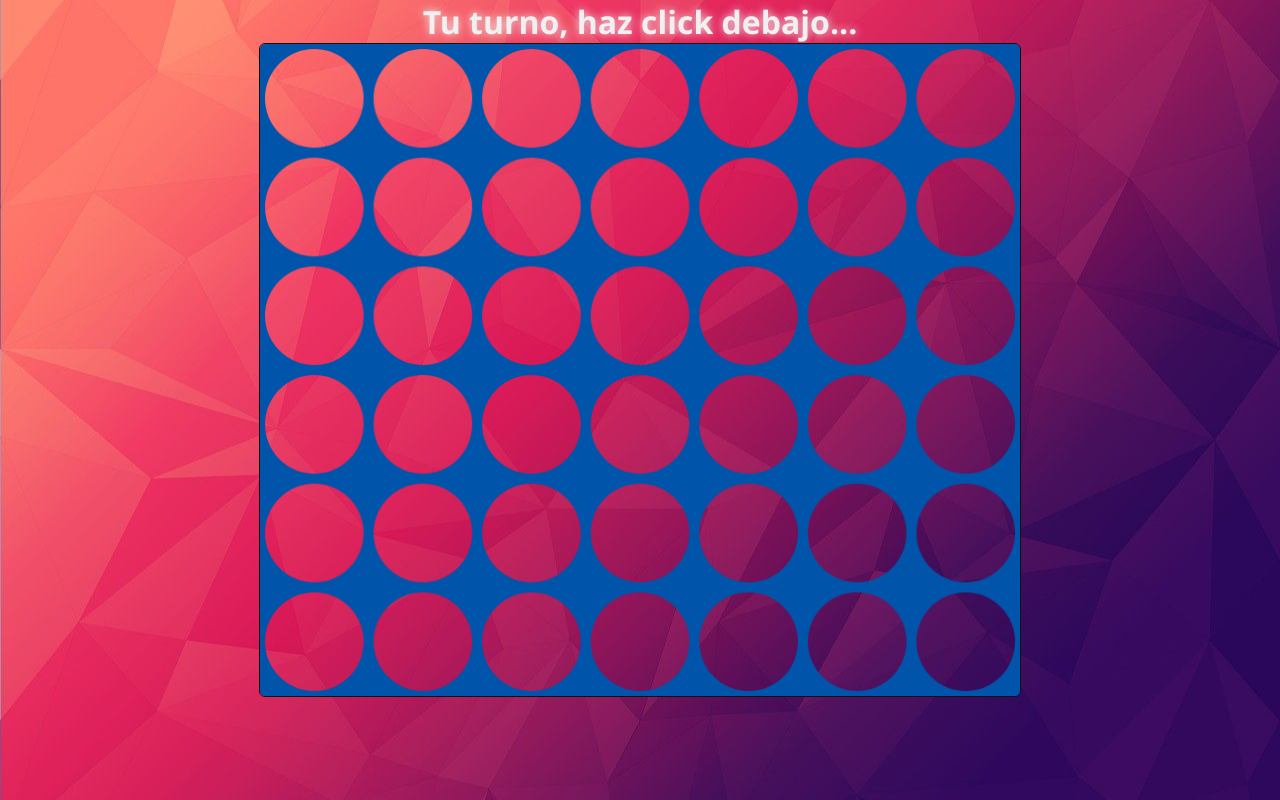
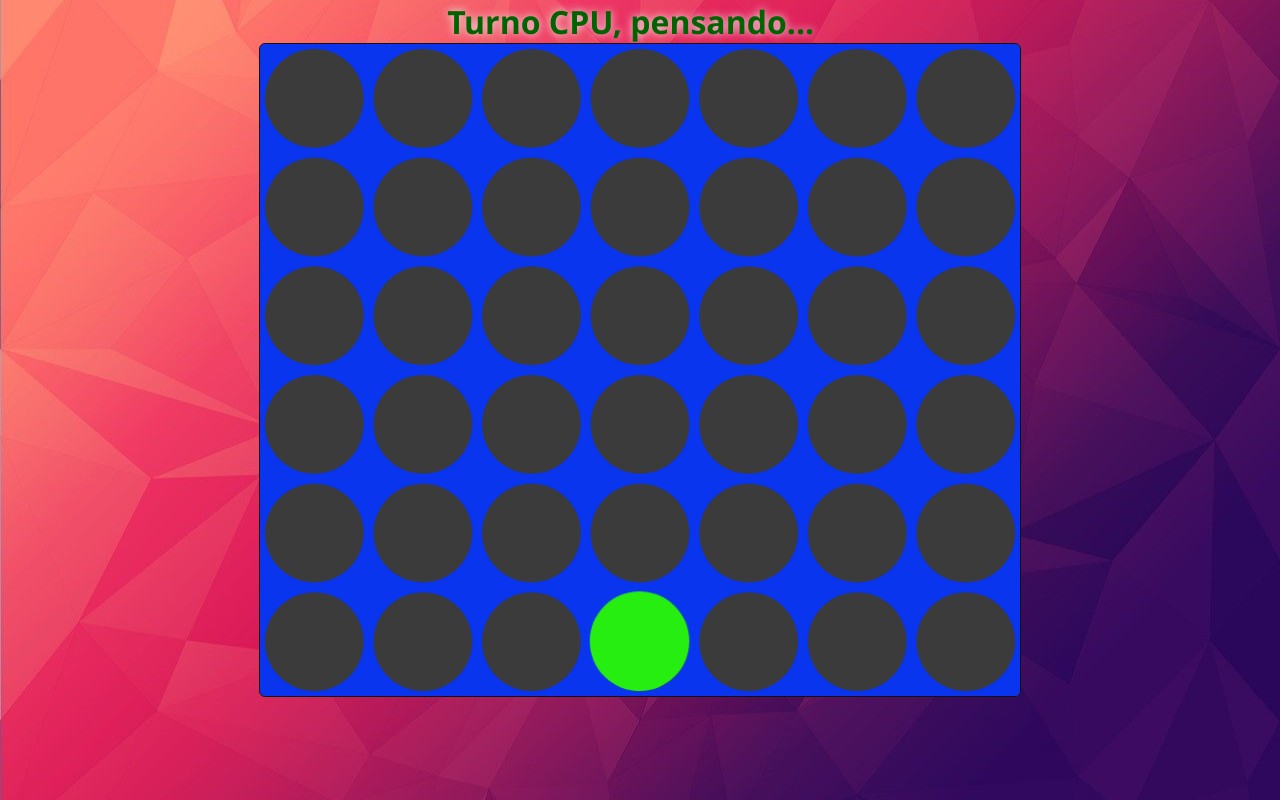
Before and after one commit to juan1639/Cuatro-raya-js-canvas, a plain HTML site: page index.html in a window 1280 px wide. Both pictures are taken after a click on the button "Nueva Partida". Drawn offline with Linux system fonts and the light colour scheme.

Commit message:
Cambiada toda la funcionalidad relativa a CSS por funcionalidad para canvas

```diff
--- a/src/js/cpuFunctions.js
+++ b/src/js/cpuFunctions.js
@@ -9,7 +9,6 @@ import
     play_sonidos
 } from "./functions.js";
 
-// FUNCIONES ===============================================================
 function juega_CPU()
 {
     if (settings.turno || !settings.estado.enJuego) return;
@@ -39,15 +38,7 @@ function juega_CPU()
     settings.contadorJugadas ++;
     console.log("contador:" + settings.contadorJugadas);
 
-    // ----------------------------------------------------------------
-    setTimeout(() =>
-    {
-        settings.turno = true;
-        poner_textos('Tu turno, haz click debajo...', 'var(--blanco)');
-    }, 1900);// 1,9s tiempo estimado que tarda en caer la fichaCPU
-
     const filaLibre = check_colision(columna);
-    settings.arrayTablero[filaLibre][columna] = 2; // *** 2 = ficha CPU ***
 
     settings.resultado.ganaCPU = check_4raya(2);
 
@@ -78,7 +69,7 @@ function juega_CPU()
         }, 4900);// ...5,9s suena 'gameover'
     }
 
-    creaFicha_yAnimaLanzamiento('fichaCPU', filaLibre, columna);
+    creaFicha_yAnimaLanzamiento(2, filaLibre, columna);
 }
 
 function hacer4raya_siEsPosible()
--- /dev/null
+++ b/src/js/ficha.js
@@ -0,0 +1,87 @@
+import { settings } from "./main.js";
+import { juega_CPU } from "./cpuFunctions.js";
+
+export class Ficha
+{
+    constructor(id, x, y, finRecorrido, columna, filaLibre)
+    {
+        this.id = id;
+        this.x = x;
+        this.y = y;
+        this.finRecorrido = finRecorrido;
+        this.columna = columna;
+        this.filaLibre = filaLibre;
+
+        this.vel = 10;
+        this.radio = Math.floor(settings.constantes.TILE_X / 2);
+        this.radioVisual = Math.floor(settings.constantes.TILE_X / 2.15);
+
+        this.tablero = settings.doms.tablero;
+        this.ctx = this.tablero.getContext('2d');
+
+        this.banderaCambioTurno = false;
+    }
+
+    actualizaFichaCayendo()
+    {
+        if (this.y >= this.finRecorrido)
+        {
+            this.cambioTurno();
+            return;
+        }
+
+        this.y += this.vel;
+        this.dibujaFichaCayendo();
+    }
+
+    dibujaFichaCayendo()
+    {
+        this.ctx.fillStyle = this.id === 1 ? settings.colores.FICHA_ROJA : settings.colores.FICHA_VERDE;
+
+        this.ctx.beginPath();
+        this.ctx.arc(this.x, this.y, this.radioVisual, 0, 2 * Math.PI);
+        this.ctx.fill();
+        this.ctx.closePath();
+    }
+
+    cambioTurno()
+    {
+        if (this.banderaCambioTurno)
+        {
+            return;
+        }
+
+        this.banderaCambioTurno = true;
+
+        settings.arrayTablero[this.filaLibre][this.columna] = this.id;
+
+        settings.turno = !settings.turno;
+
+        if (!settings.turno)
+        {
+            //poner_textos('Turno CPU, pensando...', 'var(--colorTxtCPU)');
+
+            setTimeout(() =>
+            {
+                console.log('tirada CPU');
+                juega_CPU();
+            }, settings.constantes.tiempoRespuestaCPU);
+        }
+        else
+        {
+            //poner_textos('Tu turno, haz click debajo...', 'var(--colorTxtJugador)');
+        }
+    }
+
+    dibujaFichaArray(idFicha, x, y)
+    {
+        const {TILE_X, TILE_Y} = settings.constantes;
+
+        this.ctx.fillStyle = idFicha === 1 ? settings.colores.FICHA_ROJA : settings.colores.FICHA_VERDE;
+
+        this.ctx.beginPath();
+        this.ctx.arc((x * TILE_X) + this.radio, (y * TILE_Y) + this.radio, this.radioVisual, 0, 2 * Math.PI);
+        this.ctx.fill();
+        this.ctx.closePath();
+    }
+}
--- a/src/js/functions.js
+++ b/src/js/functions.js
@@ -1,44 +1,30 @@
 import { settings } from "./main.js";
+import { Ficha } from './ficha.js';
 
-// FUNCIONES ===============================================
 function creaFicha_yAnimaLanzamiento(id, filaLibre, columna)
 {
-    console.log(id + 'tirada...');
-    //const esResponsive = window.innerWidth < 768;
+    console.log('tirada: ' + id);
 
-    let coorX = columna * settings.constantes.TILE_XX;
-    let coorY = filaLibre * settings.constantes.TILE_YY;
+    const {TILE_X, TILE_Y} = settings.constantes;
+    const radio = Math.floor(settings.constantes.TILE_X / 2);
 
-    const ficha = document.createElement('div');
-    ficha.setAttribute('class', id);
+    let coorX = (columna * TILE_X) + radio;
+    let coorY = (filaLibre * TILE_Y) + radio;
 
-    const velAnima = [0.5, 0.3, 0.6, 1.0, 1.3, 1.6];
-
-    if (filaLibre > 0) ficha.style.animation = `animaFicha${filaLibre} ${velAnima[filaLibre]}s linear forwards`;
-
-    ficha.style.top = coorY.toString() + 'px';
-    ficha.style.left = coorX.toString() + 'px';
-
-    const cuandoCae = velAnima[filaLibre] * 1000;
-    play_sonidos('ficha1', false);
-    play_sonidos('ficha2', false)
+    settings.ficha = new Ficha(id, coorX, 0, coorY, columna, filaLibre);
 
     setTimeout(() =>
     {
         play_sonidos('ficha2', false);
-    }, cuandoCae);
-
-    settings.doms.tablero.appendChild(ficha);
-    settings.arrayFichasDom.push(ficha);
-    console.log(Array.from(settings.doms.tablero.childNodes));
-    console.log(settings.arrayFichasDom);
+    }, 1000);
 }
 
 function check_colision(columna)
 {
     const filas = settings.constantes.FILAS - 1;
 
-    for (let i = filas; i >= 0; i --) {
+    for (let i = filas; i >= 0; i --)
+    {
         if (settings.arrayTablero[i][columna] === 0) return i;
     }
 
@@ -122,6 +108,52 @@ function check_diagonalesIzquierda(id, i, ii, contador)
     return false;
 }
 
+function actualizarArrayTablero()
+{
+    for (let row = 0; row < settings.constantes.FILAS; row ++)
+    {
+        for (let col = 0; col < settings.constantes.COLUMNAS; col ++)
+        {
+            const casilla = settings.arrayTablero[row][col];
+
+            if (casilla !== 0)
+            {
+                settings.ficha.dibujaFichaArray(casilla, col, row);
+            }
+        }
+    }
+}
+
+function dibuja_tablero()
+{
+    const tablero = settings.doms.tablero;
+    const ctx = tablero.getContext('2d');
+
+    const {TILE_X, TILE_Y, FILAS, COLUMNAS} = settings.constantes;
+
+    tablero.width = TILE_X * COLUMNAS;
+    tablero.height = TILE_Y * FILAS;
+
+    ctx.fillStyle = settings.colores.TABLERO;
+    ctx.fillRect(0, 0,  tablero.width, tablero.height);
+
+    ctx.globalCompositeOperation = "destination-out";
+    for (let col = 0; col < COLUMNAS; col++)
+    {
+        for (let row = 0; row < FILAS; row++)
+        {
+            let x = 0 + col * TILE_X + TILE_X / 2;
+            let y = 0 + row * TILE_Y + TILE_Y / 2;
+
+            ctx.beginPath();
+            ctx.arc(x, y, TILE_X / 2 - 5, 0, Math.PI * 2);
+            ctx.fill();
+        }
+    }
+
+    ctx.globalCompositeOperation = "source-over";
+}
+
 function borrar_canvas(ctx, color, width, height)
 {
     ctx.fillStyle = color;
@@ -139,6 +171,8 @@ export {
     creaFicha_yAnimaLanzamiento,
     check_colision,
     check_4raya,
+    actualizarArrayTablero,
+    dibuja_tablero,
     borrar_canvas,
     play_sonidos
 };
--- a/src/js/iniFunctions.js
+++ b/src/js/iniFunctions.js
@@ -1,8 +1,7 @@
 import { settings } from "./main.js";
 import { juega_CPU } from "./cpuFunctions.js";
-import { borrar_canvas, play_sonidos } from "./functions.js";
+import { play_sonidos } from "./functions.js";
 
-// FUNCIONES ==============================================================
 function crea_arrayTablero() {
 
     settings.arrayTablero = new Array(settings.constantes.FILAS);
@@ -14,38 +13,6 @@ function crea_arrayTablero() {
     }
 
     console.log(settings.arrayTablero);
-}
-
-function crea_tablero_canvas()
-{
-    const tablero = settings.doms.tablero;
-    const ctx = tablero.getContext('2d');
-
-    const {TILE_X, TILE_Y, FILAS, COLUMNAS} = settings.constantes;
-
-    tablero.width = TILE_X * COLUMNAS;
-    tablero.height = TILE_Y * FILAS;
-
-    borrar_canvas(ctx, settings.colores.FONDO, tablero.width, tablero.height);
-
-    ctx.fillStyle = "#0055aa";
-    ctx.fillRect(0, 0,  tablero.width, tablero.height);
-
-    ctx.globalCompositeOperation = "destination-out";
-    for (let col = 0; col < COLUMNAS; col++)
-    {
-        for (let row = 0; row < FILAS; row++)
-        {
-            let x = 0 + col * TILE_X + TILE_X / 2;
-            let y = 0 + row * TILE_Y + TILE_Y / 2;
-
-            ctx.beginPath();
-            ctx.arc(x, y, TILE_X / 2 - 5, 0, Math.PI * 2);
-            ctx.fill();
-        }
-    }
-
-    ctx.globalCompositeOperation = "source-over";
 }
 
 function comenzar_partida()
@@ -106,7 +73,6 @@ function poner_textos(txt, color)
 
 export {
     crea_arrayTablero,
-    crea_tablero_canvas,
     comenzar_partida,
     poner_textos
 };
--- a/src/js/jugadorFunctions.js
+++ b/src/js/jugadorFunctions.js
@@ -1,4 +1,5 @@
 import { settings } from "./main.js";
+import { poner_textos } from './iniFunctions.js';
 
 import
 {
@@ -8,11 +9,6 @@ import
     play_sonidos
 } from './functions.js';
 
-import { juega_CPU } from "./cpuFunctions.js";
-
-import { poner_textos } from './iniFunctions.js';
-
-// FUNCIONES =========================================================
 function inicia_tirarFicha(columna)
 {
     if (!settings.turno || !settings.estado.enJuego) return;
@@ -24,19 +20,7 @@ function inicia_tirarFicha(columna)
     }
 
     // ---------------------------------------------------------------
-    settings.turno = false;
-    console.log('CPU Pensando...');
-    poner_textos('Turno CPU, pensando...', 'var(--gradi-verde1)');
-
-    setTimeout(() =>
-    {
-        console.log('tirada CPU');
-        juega_CPU();
-    }, settings.constantes.tiempoRespuestaCPU);
-
-    // ---------------------------------------------------------------
     const filaLibre = check_colision(columna);
-    settings.arrayTablero[filaLibre][columna] = 1; // *** 1 = ficha Jugador ***
 
     settings.resultado.ganaJugador = check_4raya(1);
 
@@ -60,13 +44,13 @@ function inicia_tirarFicha(columna)
             settings.estado.gameOver = false;
             settings.estado.preJuego = true;
             const boton = Array.from(settings.doms.botonesInicio);
-            boton[0].style.visibility = 'visible';
+            boton[0].style.display = 'inline-block';
             play_sonidos('gameover', false);
 
         }, 5900);// ...5,9s suena 'gameover'
     }
 
-    creaFicha_yAnimaLanzamiento('ficha', filaLibre, columna);
+    creaFicha_yAnimaLanzamiento(1, filaLibre, columna);
 }
 
 export { inicia_tirarFicha };
--- a/src/js/main.js
+++ b/src/js/main.js
@@ -3,8 +3,9 @@
 //
 // ----------------------------------------------------------------
 import { Settings } from './settings.js';
-import {touchStart, click} from './controles.js';
-import {crea_tablero_canvas, crea_arrayTablero} from './iniFunctions.js';
+import { touchStart, click } from './controles.js';
+import { crea_arrayTablero } from './iniFunctions.js';
+import { actualizarArrayTablero, dibuja_tablero, borrar_canvas } from './functions.js';
 
 let settings;
 
@@ -13,7 +14,29 @@ window.onload = () =>
     settings = new Settings();
 
     crea_arrayTablero();// Tablero (parte logica)
-    crea_tablero_canvas();// Tablero (parte grafica)
+    dibuja_tablero();// Tablero (parte grafica)
+
+    bucle_principal();
 };
 
+function bucle_principal()
+{
+    requestAnimationFrame(bucle_principal);
+    //console.log("running");
+
+    const tablero = settings.doms.tablero;
+    const ctx = tablero.getContext('2d');
+
+    borrar_canvas(ctx, settings.colores.FONDO, tablero.width, tablero.height);
+
+    dibuja_tablero();
+
+    if (settings.ficha)
+    {
+        settings.ficha.actualizaFichaCayendo();
+    }
+
+    actualizarArrayTablero();
+}
+
 export { settings };
--- a/src/js/settings.js
+++ b/src/js/settings.js
@@ -40,6 +40,8 @@ export class Settings
         this.primera_partida = true;
         this.contadorJugadas = 0;
 
+        this.ficha;
+
         this.resultado =
         {
             ganaJugador: false,
--- a/style.css
+++ b/style.css
@@ -4,7 +4,7 @@
     --blanco-azulado:rgb(200, 245, 255);
     --botonInicioBlancoNormal: #cccccc;
     --botonInicioBlancoIntenso: #ffffee;
-    --grisVacio: rgb(89, 89, 89);
+    --grisVacio: rgb(59, 59, 59);
     --casiNegro: #111111;
     --gradi-azul1:#0162c8;
     --gradi-azul2: #55e7fc;
@@ -74,6 +74,7 @@ body {
 #canvas {
     border: 1px solid var(--casiNegro);
     border-radius: 6px;
+    background-color: var(--grisVacio);
     max-width: 763px;
     max-height: 654px;
     /* 7 x 109 | 6 x 109 */
```
